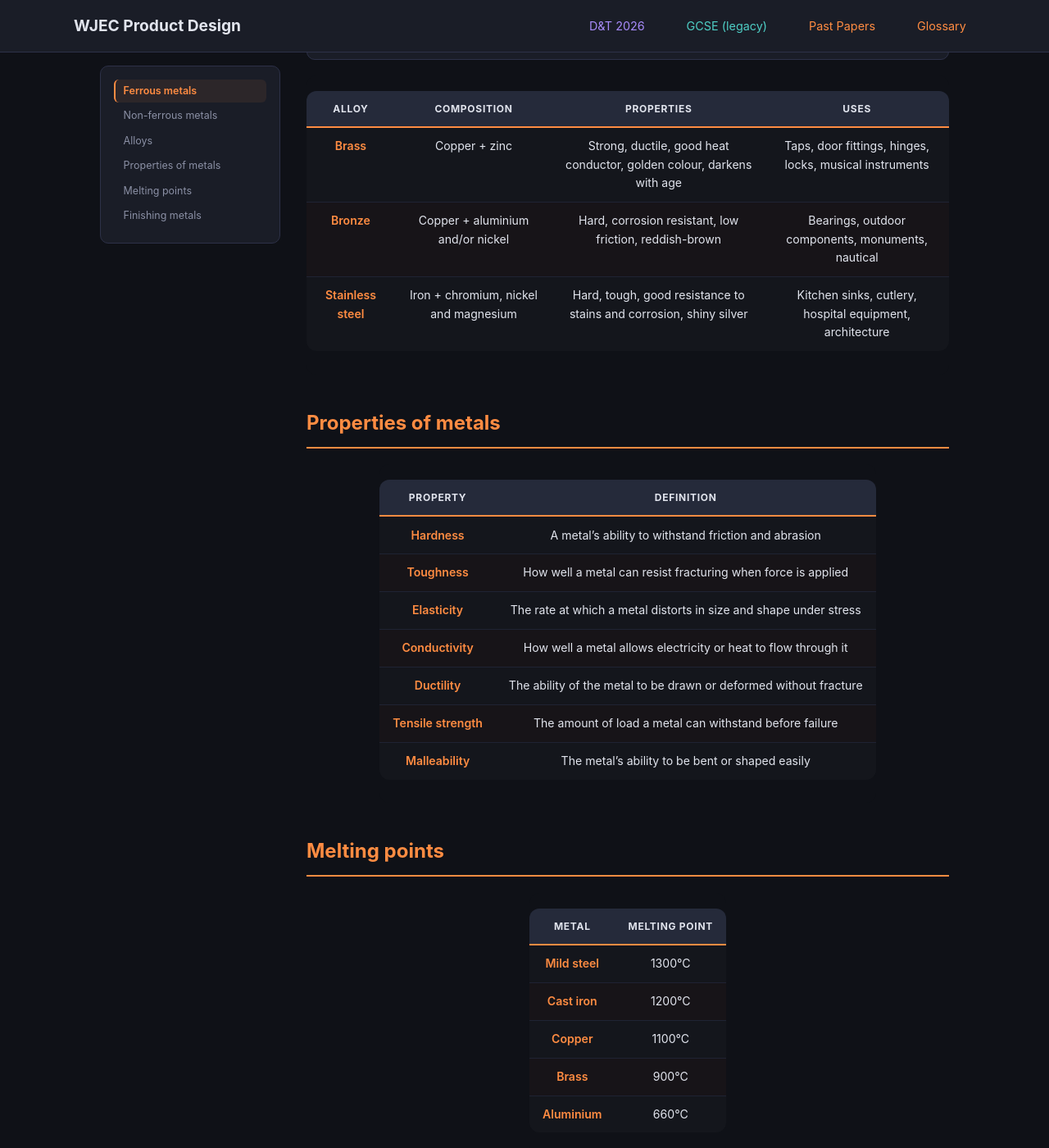
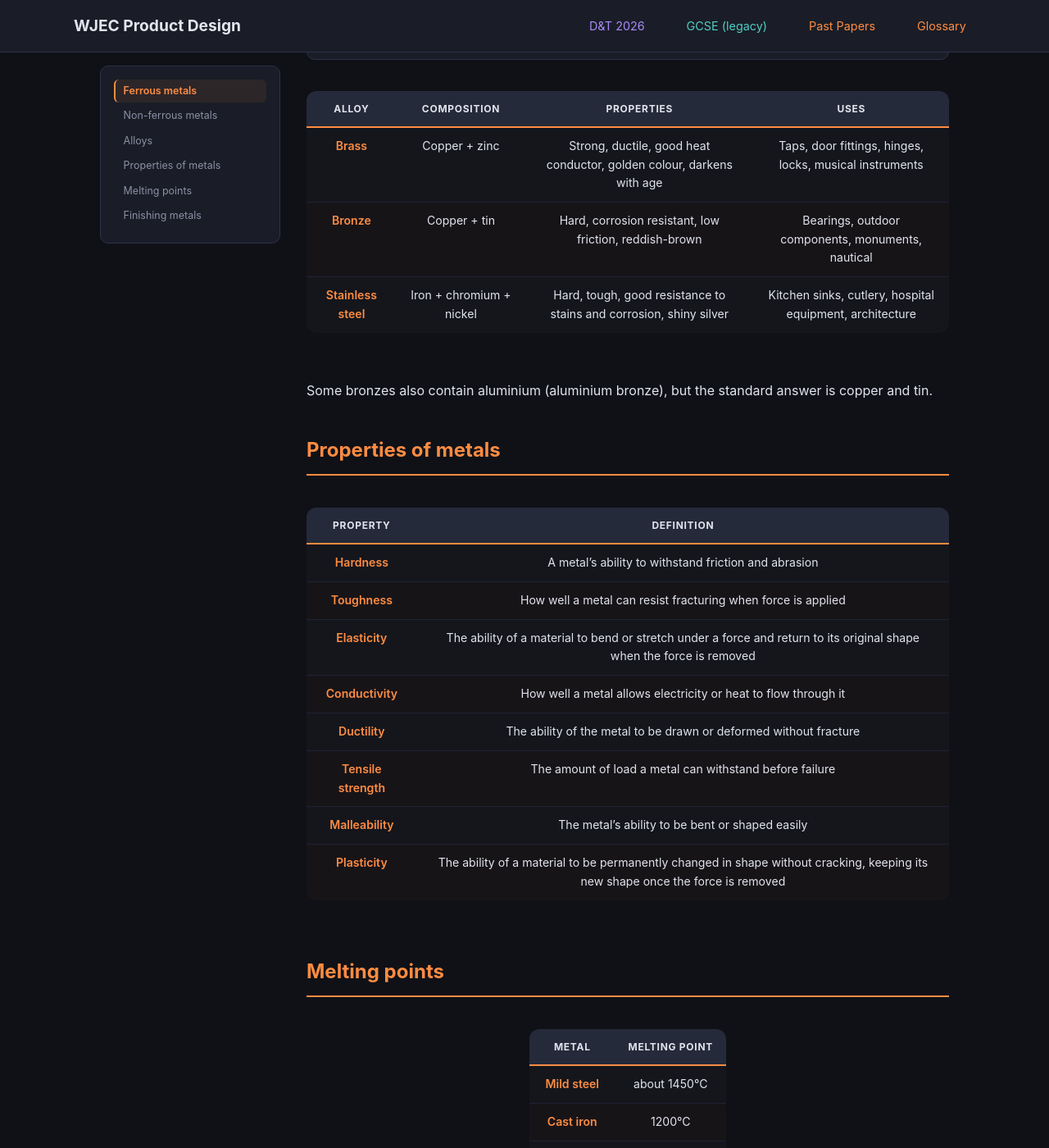
Before and after one commit to jase1979/pd, a Jekyll site: the page built from gcse/unit2/metals/index.md, in a window 1280 px wide and 1400 px high, scrolled down 1437 px. Shown: the whole window at 82% size. Built offline with Jekyll 4.4.1, drawn with Linux system fonts in a browser that asks for light colours; some of the changed text lies outside the part shown.

Commit message:
fix(gcse/metals): correct bronze and stainless steel composition, elasticity and mild steel melting point
Co-Authored-By: Claude Opus 5.5 <noreply@anthropic.com>
Claude-Session: https://claude.ai/code/session_01DpfhjA9JZdn9Fs3Y2Cfuwh

```diff
--- a/gcse/unit2/metals/index.md
+++ b/gcse/unit2/metals/index.md
@@ -40,8 +40,10 @@ unit_url: "/gcse/unit2/"
 | Alloy | Composition | Properties | Uses |
 |---|---|---|---|
 | Brass | Copper + zinc | Strong, ductile, good heat conductor, golden colour, darkens with age | Taps, door fittings, hinges, locks, musical instruments |
-| Bronze | Copper + aluminium and/or nickel | Hard, corrosion resistant, low friction, reddish-brown | Bearings, outdoor components, monuments, nautical |
-| Stainless steel | Iron + chromium, nickel and magnesium | Hard, tough, good resistance to stains and corrosion, shiny silver | Kitchen sinks, cutlery, hospital equipment, architecture |
+| Bronze | Copper + tin | Hard, corrosion resistant, low friction, reddish-brown | Bearings, outdoor components, monuments, nautical |
+| Stainless steel | Iron + chromium + nickel | Hard, tough, good resistance to stains and corrosion, shiny silver | Kitchen sinks, cutlery, hospital equipment, architecture |
+
+Some bronzes also contain aluminium (aluminium bronze), but the standard answer is copper and tin.
 
 ## Properties of metals
 
@@ -49,21 +51,24 @@ unit_url: "/gcse/unit2/"
 |---|---|
 | Hardness | A metal's ability to withstand friction and abrasion |
 | Toughness | How well a metal can resist fracturing when force is applied |
-| Elasticity | The rate at which a metal distorts in size and shape under stress |
+| Elasticity | The ability of a material to bend or stretch under a force and return to its original shape when the force is removed |
 | Conductivity | How well a metal allows electricity or heat to flow through it |
 | Ductility | The ability of the metal to be drawn or deformed without fracture |
 | Tensile strength | The amount of load a metal can withstand before failure |
 | Malleability | The metal's ability to be bent or shaped easily |
+| Plasticity | The ability of a material to be permanently changed in shape without cracking, keeping its new shape once the force is removed |
 
 ## Melting points
 
 | Metal | Melting point |
 |---|---|
-| Mild steel | 1300°C |
+| Mild steel | about 1450°C |
 | Cast iron | 1200°C |
 | Copper | 1100°C |
 | Brass | 900°C |
 | Aluminium | 660°C |
+
+Values are approximate and vary with the exact composition.
 
 ## Finishing metals
 
```
